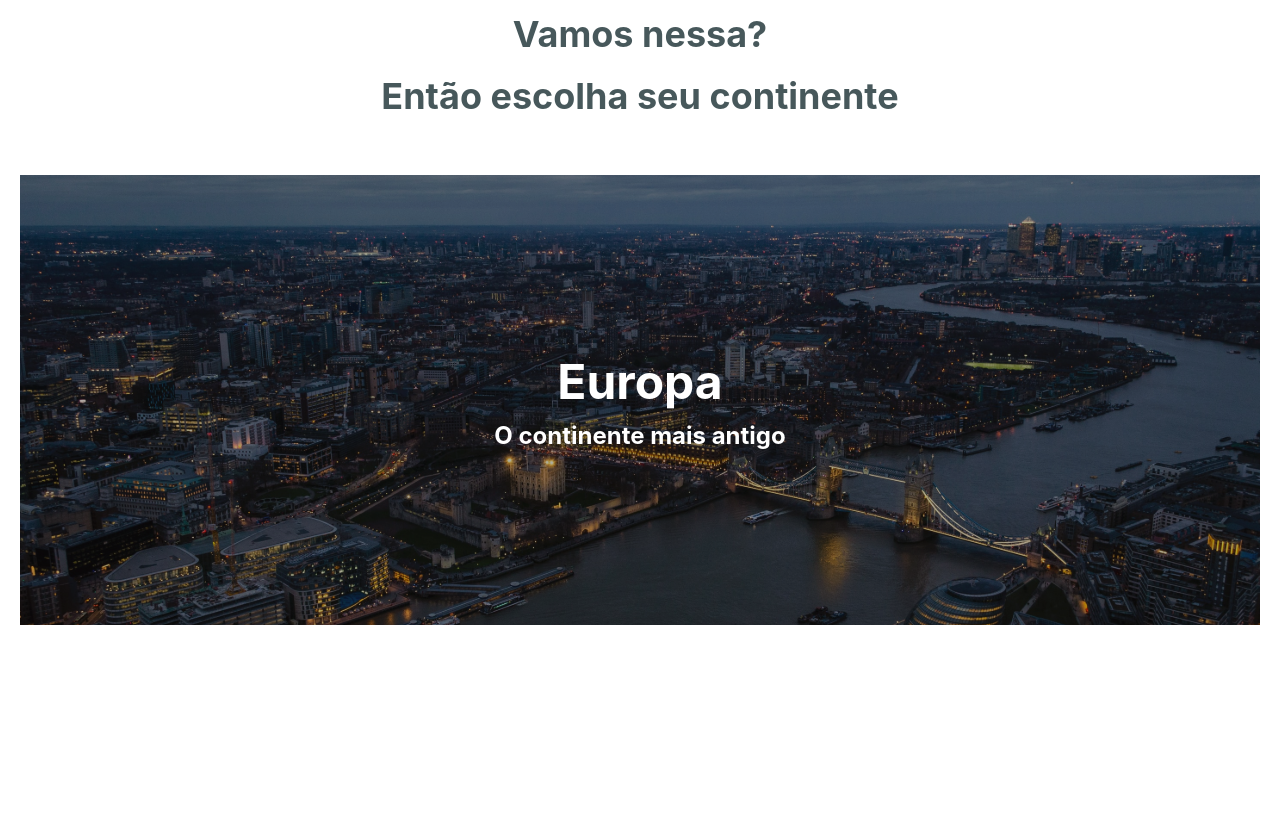
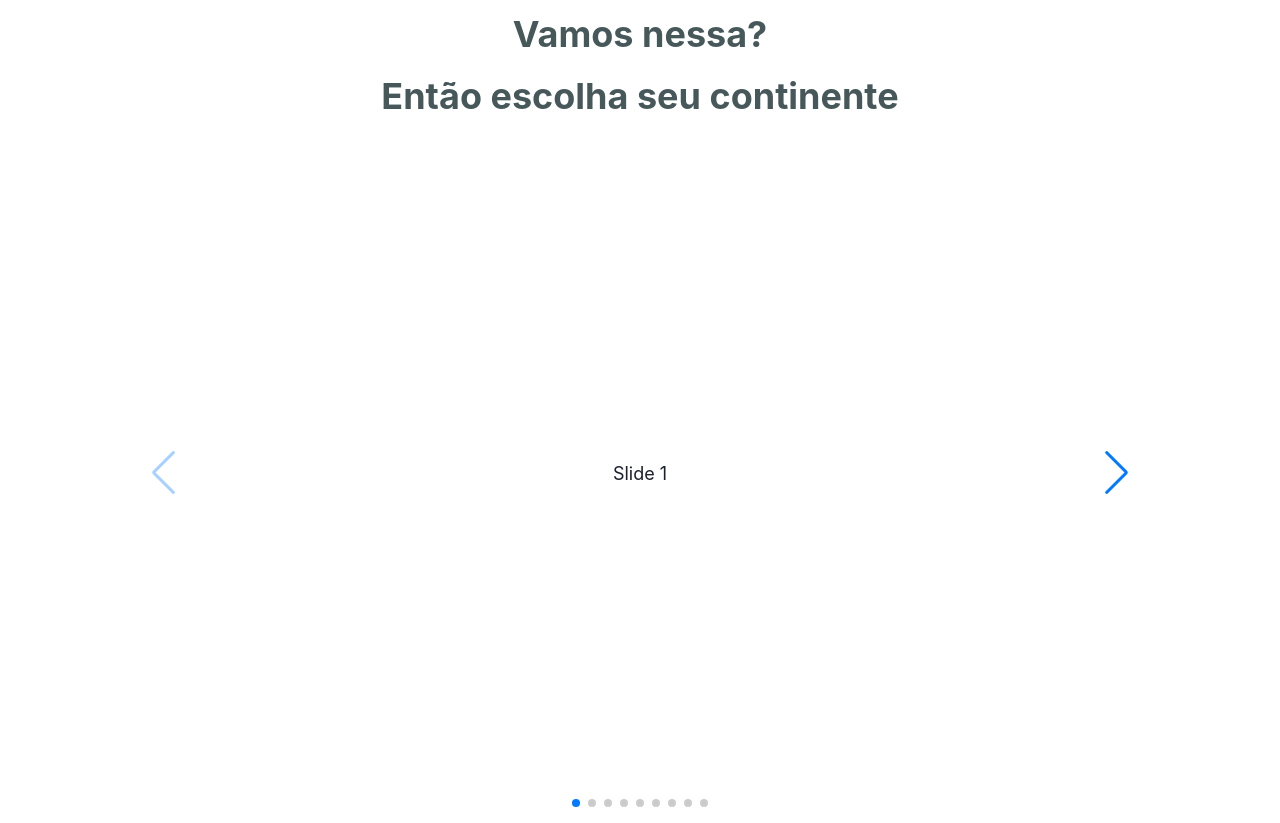
Before and after one commit to ZaninDe/world-trip, a Next.js app: page / in a window 1280 px wide. Shown: the part 880-1703 px from the top of the page. Before the commit the page ends 1557 px from the top, so only its background shows below. Built offline with nearby package versions, Linux system fonts and the light colour scheme.

Commit message:
add swiper on continent slide component

```diff
--- a/package.json
+++ b/package.json
@@ -15,7 +15,8 @@
     "framer-motion": "^6",
     "next": "12.1.6",
     "react": "18.1.0",
-    "react-dom": "18.1.0"
+    "react-dom": "18.1.0",
+    "swiper": "^8.1.6"
   },
   "devDependencies": {
     "@types/node": "17.0.34",
--- a/src/components/Banner.tsx
+++ b/src/components/Banner.tsx
@@ -3,7 +3,7 @@ import { Box, Image, Heading, Text, HStack } from '@chakra-ui/react'
 export const Banner = () => {
   return (
     <>
-      <HStack spacing="30%" w="full" bgImage="url('./images/Background.svg')" h={["200px", "335px"]}>
+      <HStack spacing="30%" w="full" bgImage="url('./images/testeHeader.jpg')" h={["200px", "335px"]}>
 
         <Box ml="24">
           <Heading fontSize="4xl" mb="5" pt="14" color="gray.20">5 Continentes, <br />
--- /dev/null
+++ b/src/components/ContinenSlide/index.tsx
@@ -0,0 +1,43 @@
+import React, { useRef, useState } from "react";
+// Import Swiper React components
+import { Swiper, SwiperSlide } from "swiper/react";
+
+// Import Swiper styles
+// import "swiper/css";
+// import "swiper/css/pagination";
+// import "swiper/css/navigation";
+
+import styles from "./styles.module.css";
+
+// import required modules
+import { Keyboard, Pagination, Navigation } from "swiper";
+
+export const ContinentSlide = () => {
+  return (
+    <>
+      <Swiper
+        slidesPerView={1}
+        spaceBetween={30}
+        keyboard={{
+          enabled: true,
+        }}
+        pagination={{
+          clickable: true,
+        }}
+        navigation={true}
+        modules={[Keyboard, Pagination, Navigation]}
+        className={styles.swiper}
+      >
+        <SwiperSlide className={styles.swiperSlide}>Slide 1</SwiperSlide>
+        <SwiperSlide className={styles.swiperSlide}>Slide 2</SwiperSlide>
+        <SwiperSlide className={styles.swiperSlide}>Slide 3</SwiperSlide>
+        <SwiperSlide className={styles.swiperSlide}>Slide 4</SwiperSlide>
+        <SwiperSlide className={styles.swiperSlide}>Slide 5</SwiperSlide>
+        <SwiperSlide className={styles.swiperSlide}>Slide 6</SwiperSlide>
+        <SwiperSlide className={styles.swiperSlide}>Slide 7</SwiperSlide>
+        <SwiperSlide className={styles.swiperSlide}>Slide 8</SwiperSlide>
+        <SwiperSlide className={styles.swiperSlide}>Slide 9</SwiperSlide>
+      </Swiper>
+    </>
+  );
+}
--- /dev/null
+++ b/src/components/ContinenSlide/styles.module.css
@@ -0,0 +1,32 @@
+
+.swiper {
+  width: 1000px;
+  height: 700px;
+}
+
+.swiperSlide {
+  text-align: center;
+  font-size: 18px;
+  background: #fff;
+
+  /* Center slide text vertically */
+  display: -webkit-box;
+  display: -ms-flexbox;
+  display: -webkit-flex;
+  display: flex;
+  -webkit-box-pack: center;
+  -ms-flex-pack: center;
+  -webkit-justify-content: center;
+  justify-content: center;
+  -webkit-box-align: center;
+  -ms-flex-align: center;
+  -webkit-align-items: center;
+  align-items: center;
+}
+
+.swiperSlide img {
+  display: block;
+  width: 100%;
+  height: 100%;
+  object-fit: cover;
+}
--- a/src/components/ContinentsSilide.tsx
+++ /dev/null
@@ -1,24 +0,0 @@
-import { Center, Box, Text, Button, HStack } from '@chakra-ui/react'
-export const ContinentSlide = () => {
-  return (
-    <Center my='52px'>
-      <Center
-        backgroundImage='./images/ContinentImage.svg'
-        backgroundPosition='center'
-        backgroundRepeat='no-repeat'
-        w='1240px'
-        h='450px'
-        display='flex'
-      >
-        <Center justifyContent='space-between'>
-          <Button backgroundImage='./images/Previous.svg' backgroundPosition='center' bg='none' />
-          <Center color='white' flexDir='column'>
-            <Text fontSize='5xl' fontWeight='bold'>Europa</Text>
-            <Text fontSize='2xl' fontWeight='bold'>O continente mais antigo</Text>
-          </Center>
-          <Button backgroundImage='./images/chevron-left.svg' backgroundPosition='center' bg='none' />
-        </Center>
-      </Center>
-    </Center>
-  )
-}
--- a/src/components/Header.tsx
+++ b/src/components/Header.tsx
@@ -2,7 +2,7 @@ import { Box } from "@chakra-ui/react"
 
 export const Header = () => {
   return (
-    <Box display="flex" alignItems="center" justifyContent="center" w="full" h="100px">
+    <Box display="flex" alignItems="center" justifyContent="center" w="100%" h="100px">
       <img src="./images/Logo.svg" alt="worldtrip logo" />
     </Box>
   )
--- a/src/pages/_app.tsx
+++ b/src/pages/_app.tsx
@@ -1,6 +1,7 @@
 import type { AppProps } from 'next/app'
 import { ChakraProvider } from '@chakra-ui/react'
 import { theme } from '../styles/theme'
+import "swiper/css/bundle";
 
 function MyApp({ Component, pageProps }: AppProps) {
   return (
--- a/src/pages/index.tsx
+++ b/src/pages/index.tsx
@@ -2,7 +2,7 @@ import type { NextPage } from 'next'
 import { NavTravelTypes } from '../components/NavTravelTypes'
 import { Header } from '../components/Header'
 import { Banner } from '../components/Banner'
-import { ContinentSlide } from '../components/ContinentsSilide'
+import { ContinentSlide } from '../components/ContinenSlide'
 
 const Home: NextPage = () => {
   return (
```
Also changed, not shown: 2 other files (tests, documents, lock files or other folders).
